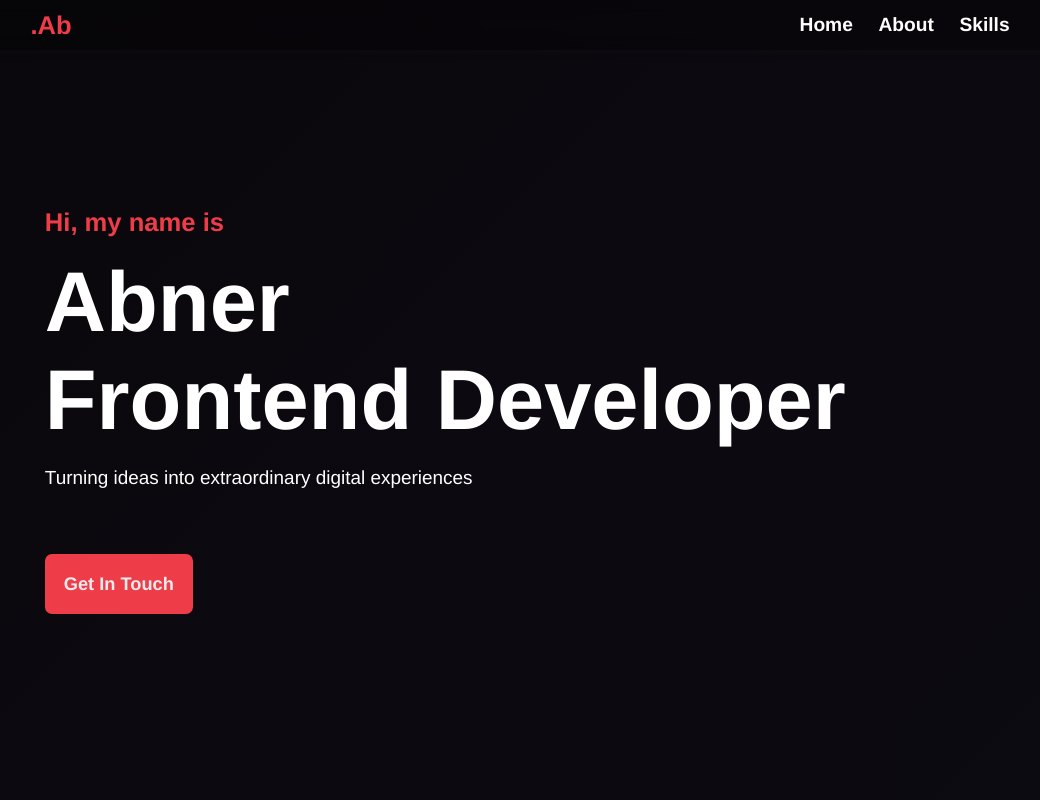
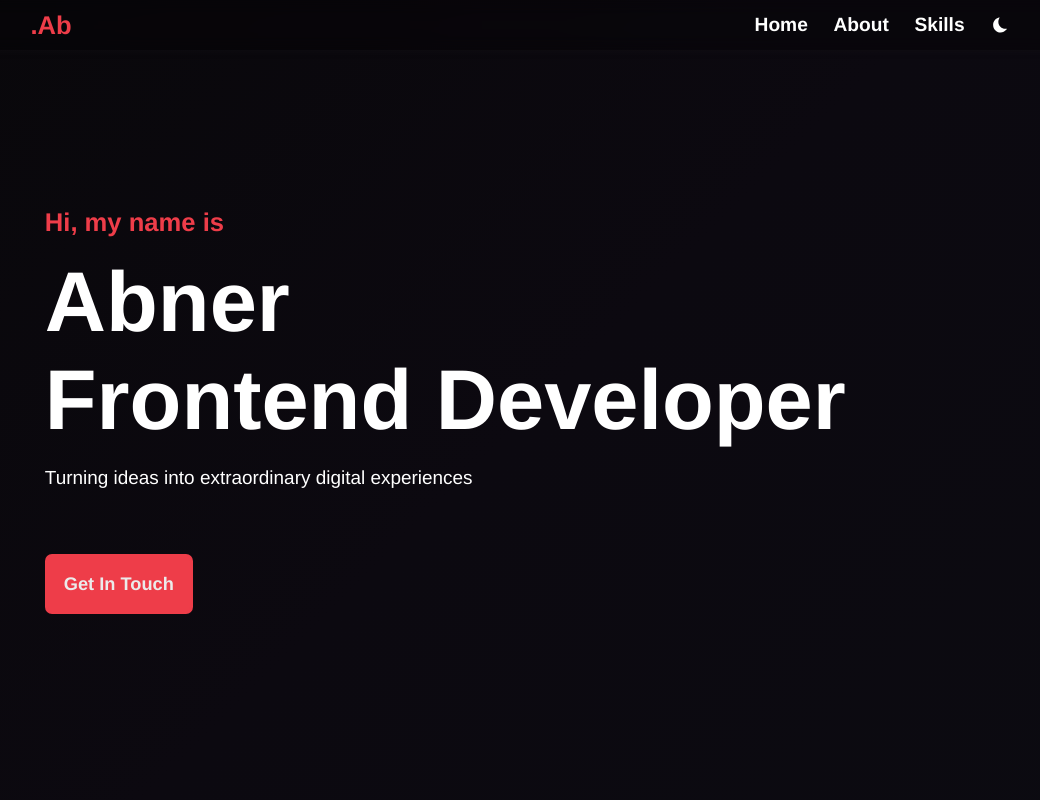
Before and after one commit to abneribeiro/Abner_Portfolio, a Next.js app: page / in a window 1280 px wide. Shown: the top 800 px of the page, without its empty margins (120-1160 px from the left). Built offline with nearby package versions, Linux system fonts and the light colour scheme.

Commit message:
dark mode implemented

```diff
--- a/components/Layout.js
+++ b/components/Layout.js
@@ -1,11 +1,13 @@
+import { useDarkModeContext } from "../context/darkModeContext";
 import Footer from "./Footer";
 import Navbar from "./Navbar";
 
 function Layout({ children }) {
+  const { isDarkMode } = useDarkModeContext();
   return (
     <>
       <Navbar />
-      <main>{children}</main>
+      <main style={{ background: isDarkMode ? '#1f1f1f' : '#fff', transition: '0.4s ease'}}>{children}</main>
       <Footer />
     </>
   );
--- a/components/Main.js
+++ b/components/Main.js
@@ -1,9 +1,10 @@
+import { useDarkModeContext } from "../context/darkModeContext";
 import styles from "../styles/Main.module.css";
 
 function Main() {
-
+  const { isDarkMode } = useDarkModeContext()
   return (
-    <div className={styles.main_container}>
+    <div className={styles.main_container} style={{ color: isDarkMode ? '#fff' : '#000' }}>
       <div className={styles.about} id="about">
         <h1 className={styles.title}>About Me</h1>
         <p className={styles.text}>
@@ -97,7 +98,7 @@ function Main() {
         }
 
         .section-title {
-          color: #333;
+          color: ${isDarkMode ? '#fff' : '#333' } ;
           font-size: 24px;
           margin-bottom: 40px;
         }
@@ -107,26 +108,26 @@ function Main() {
         }
 
         .skill-title {
-          color: #333;
+          color: ${isDarkMode ? '#fff' : '#333' };
           font-size: 20px;
           margin-bottom: 10px;
         }
 
         .skill-description {
-          color: #666;
+          color: ${isDarkMode ? '#fff' : '#666' };
           line-height: 1.6;
           text-align: justify;
         }
 
         .conclusion-title {
-          color: #333;
+          color: ${isDarkMode ? '#fff' : '#333' };
           font-size: 20px;
           margin-bottom: 10px;
           text-align: justify;
         }
 
         .conclusion-description {
-          color: #666;
+          color: ${isDarkMode ? '#fff' : '#666' };
           line-height: 1.6;
         }
       `}</style>
--- a/components/Navbar.js
+++ b/components/Navbar.js
@@ -1,8 +1,12 @@
 import { FiMenu } from "react-icons/fi";
 import { MdClose } from "react-icons/md";
+import { IoSunny } from "react-icons/io5";
+import { IoIosMoon } from "react-icons/io";
 
 import React, { useState } from "react";
+import { useDarkModeContext } from "../context/darkModeContext";
 function Navbar() {
+  const { isDarkMode, setIsDarkMode } = useDarkModeContext()
   const [navbarOpen, setNavbarOpen] = useState(false);
   const handleToggle = () => {
     setNavbarOpen(!navbarOpen);
@@ -34,7 +38,7 @@ function Navbar() {
           )}
         </button>
 
-        <ul className={`navMenu ${navbarOpen ? " showMenu" : ""}`}>
+        <ul className={`navMenu ${navbarOpen ? "showMenu" : ""}`}>
           <li onClick={() => closeMenu()}>
             <a href="#home">Home</a>
           </li>
@@ -44,6 +48,12 @@ function Navbar() {
           <li onClick={() => closeMenu()}>
             <a href="#skills">Skills</a>
           </li>
+          <li onClick={() => closeMenu()} style={ { display: 'flex', alignItems: 'center', cursor: 'pointer', fontSize: '20px', marginLeft: '25px', color: '#fff' }}>
+            {isDarkMode ?
+            <IoSunny onClick={() => setIsDarkMode(false)} />
+            : <IoIosMoon onClick={() => setIsDarkMode(true)} />
+            }
+          </li>
         </ul>
       </nav>
     </header>
--- /dev/null
+++ b/context/darkModeContext.js
@@ -0,0 +1,15 @@
+import { React, createContext, useContext, useState } from "react";
+
+const DarkModeContext = createContext()
+
+export const ContextProvider = ({ children }) => {
+    const [ isDarkMode, setIsDarkMode ] = useState(false)
+
+    return (
+        <DarkModeContext.Provider value={{ isDarkMode, setIsDarkMode }}>
+            { children }
+        </DarkModeContext.Provider>
+    )
+}
+
+export const useDarkModeContext = () => useContext(DarkModeContext)
--- a/pages/_app.js
+++ b/pages/_app.js
@@ -1,11 +1,14 @@
 import '../styles/globals.css'
 import Layout from "../components/Layout";
+import { ContextProvider } from '../context/darkModeContext';
 
 function MyApp({ Component, pageProps }) {
   return (
-    <Layout>
-      <Component {...pageProps} />
-    </Layout>
+    <ContextProvider>
+      <Layout>
+        <Component {...pageProps} />
+      </Layout>
+    </ContextProvider>
   );
 }
 
--- a/pages/index.js
+++ b/pages/index.js
@@ -3,7 +3,6 @@ import { useState, useEffect } from "react";
 import styles from "../styles/Home.module.css";
 import Main from "../components/Main";
 import { Typewriter } from "react-simple-typewriter";
-
 
 export default function Home() {
   const [showCursor, setShowCursor] = useState(true);
--- a/styles/globals.css
+++ b/styles/globals.css
@@ -30,7 +30,7 @@ html {
 }
 
 body {
-  background-color: var(--white);
+  /* background-color: var(--white); */
   min-height: 100vh;
   width: 100%;
   color: var(--black);
```
